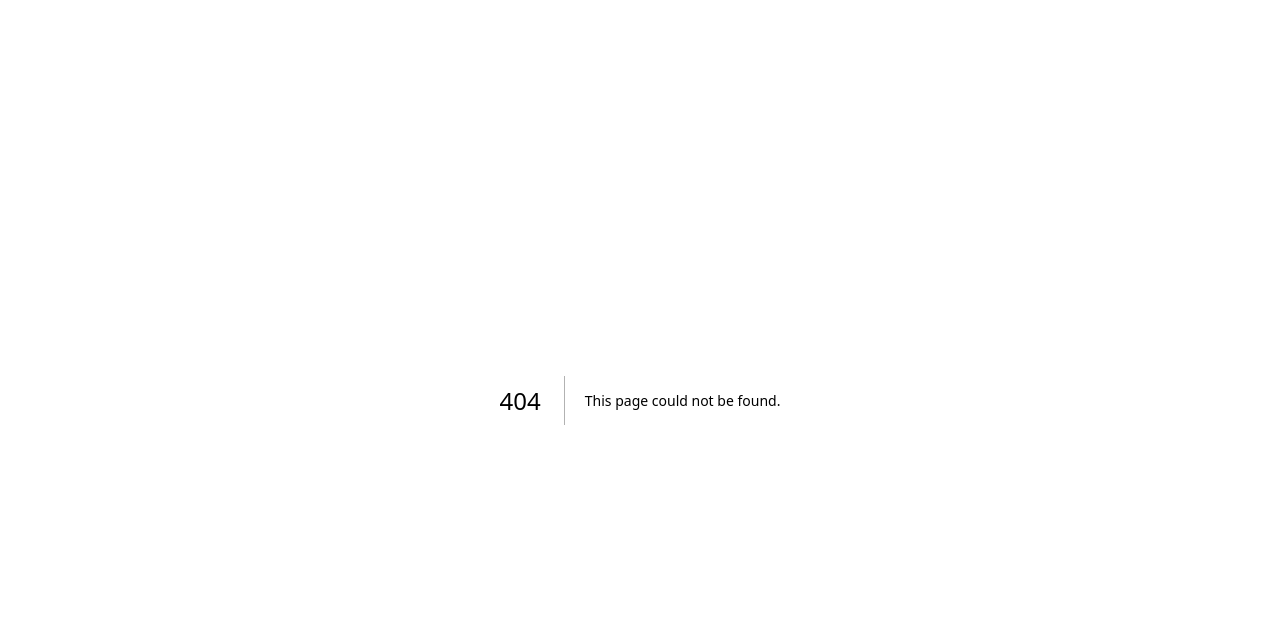
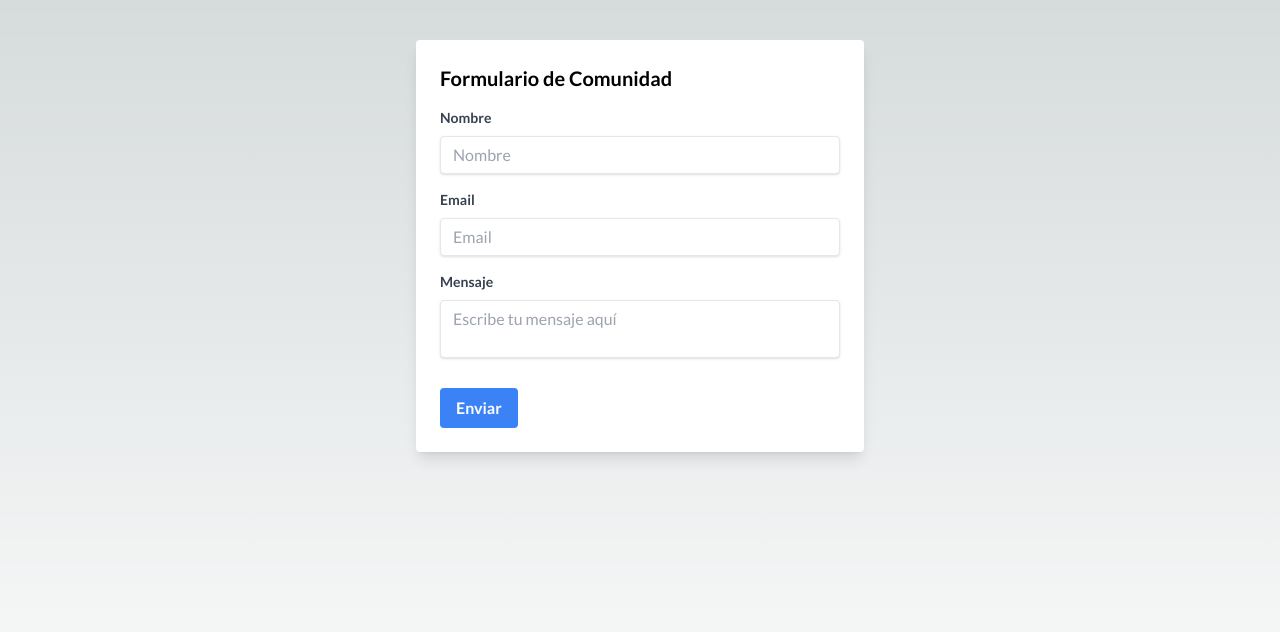
Before and after one commit to Beesketeers/LiquidLegacy2, a Next.js app: page /formulario_comunidad in a window 1280 px wide. Before the commit this address had no page. Shown: the top 632 px of the page. Built offline with nearby package versions, Linux system fonts and the light colour scheme.

Commit message:
first commit

```diff
--- a/package.json
+++ b/package.json
@@ -13,6 +13,7 @@
     "@fortawesome/free-brands-svg-icons": "^6.4.2",
     "@fortawesome/free-regular-svg-icons": "^6.4.2",
     "@fortawesome/free-solid-svg-icons": "^6.4.2",
+    "animate.css": "^4.1.1",
     "next": "13.5.4",
     "react": "^18",
     "react-dom": "^18"
--- /dev/null
+++ b/src/app/components/AboutView.js
@@ -0,0 +1,11 @@
+import React from 'react'
+
+const aboutView = () => {
+  return (
+    <div className=' py-4 w-full break-words'>
+        La presa "El papalote" es un cuerpo de agua Lorem ipsum dlkldkdlekdlkel kdldklk l kl klkdelkdlk l lk lkl k0eo o epeoeipei iopeio ipeo o ipsm esoeopeopfieofipeoffeofeopfepfiepoeofeofieopfioepfeofieofeiofepofeiof diodieo o io oioi oioioioi ioioioioiooippoiopioiooppppiiioiopopoop
+    </div>
+  )
+}
+
+export default aboutView
--- /dev/null
+++ b/src/app/components/ContributionView.js
@@ -0,0 +1,9 @@
+import React from 'react'
+
+const contributionView = () => {
+  return (
+    <div>contributionView</div>
+  )
+}
+
+export default contributionView
--- /dev/null
+++ b/src/app/components/SpeciesView.js
@@ -0,0 +1,17 @@
+import React from 'react'
+
+const speciesView = () => {
+  return (
+    <div className='py-2 w-full flex'>
+        <div>
+            <img className='aspect-square w-12' src='https://upload.wikimedia.org/wikipedia/commons/thumb/1/10/Tursiops_truncatus_01.jpg/375px-Tursiops_truncatus_01.jpg' ></img>
+        </div>
+        <div className='ml-6 h-8 break-words'>
+            <h3>Delfin</h3>
+            yooooooooooooooo
+        </div>
+    </div>
+  )
+}
+
+export default speciesView
--- /dev/null
+++ b/src/app/formulario_comunidad/page.js
@@ -0,0 +1,82 @@
+"use client"
+import React, { useState } from 'react';
+
+const FormularioComunidad = () => {
+  const [formData, setFormData] = useState({
+    nombre: '',
+    email: '',
+    mensaje: '',
+  });
+
+  const handleChange = (e) => {
+    const { name, value } = e.target;
+    setFormData({
+      ...formData,
+      [name]: value,
+    });
+  };
+
+  const handleSubmit = (e) => {
+    e.preventDefault();
+    console.log(formData);
+  };
+
+  return (
+    <div className="  max-w-md mx-auto mt-10 p-6 bg-white rounded shadow-lg">
+      <h2 className="text-xl mb-4 font-bold">Formulario de Comunidad</h2>
+      <form onSubmit={handleSubmit}>
+        <div className="mb-4">
+          <label className="block text-gray-700 text-sm font-bold mb-2" htmlFor="nombre">
+            Nombre
+          </label>
+          <input
+            className="shadow appearance-none border rounded w-full py-2 px-3 text-gray-700 leading-tight focus:outline-none focus:shadow-outline"
+            id="nombre"
+            type="text"
+            placeholder="Nombre"
+            name="nombre"
+            value={formData.nombre}
+            onChange={handleChange}
+          />
+        </div>
+        <div className="mb-4">
+          <label className="block text-gray-700 text-sm font-bold mb-2" htmlFor="email">
+            Email
+          </label>
+          <input
+            className="shadow appearance-none border rounded w-full py-2 px-3 text-gray-700 leading-tight focus:outline-none focus:shadow-outline"
+            id="email"
+            type="email"
+            placeholder="Email"
+            name="email"
+            value={formData.email}
+            onChange={handleChange}
+          />
+        </div>
+        <div className="mb-6">
+          <label className="block text-gray-700 text-sm font-bold mb-2" htmlFor="mensaje">
+            Mensaje
+          </label>
+          <textarea
+            className="resize-none shadow appearance-none border rounded w-full py-2 px-3 text-gray-700 leading-tight focus:outline-none focus:shadow-outline"
+            id="mensaje"
+            placeholder="Escribe tu mensaje aquí"
+            name="mensaje"
+            value={formData.mensaje}
+            onChange={handleChange}
+          />
+        </div>
+        <div className="flex items-center justify-between">
+          <button
+            className="bg-blue-500 hover:bg-blue-700 text-white font-bold py-2 px-4 rounded focus:outline-none focus:shadow-outline"
+            type="submit"
+          >
+            Enviar
+          </button>
+        </div>
+      </form>
+    </div>
+  );
+};
+
+export default FormularioComunidad;
--- a/src/app/layout.js
+++ b/src/app/layout.js
@@ -11,7 +11,7 @@ export const metadata = {
 export default function RootLayout({ children }) {
     return (
         <html lang="en">
-            <body className={lato.className}>{children}</body>
+            <body className={`${lato.className} min-h-screen`}>{children}</body>
         </html>
     );
 }
--- /dev/null
+++ b/src/app/locationview/page.js
@@ -0,0 +1,49 @@
+"use client"
+import React, { useState } from 'react';
+import AboutView from '../components/AboutView';
+import SpeciesView from '../components/SpeciesView';
+import ContributionView from '../components/ContributionView';
+
+const LocationView = () =>{
+    const [selectView, setSelectView] = useState('about');
+
+    const handleButtonClick = (button) => {
+        setSelectView(button);
+    }
+
+    return (
+        <div className='max-w-md bg-white border border-[#00000073] shadow-lg rounded-xl'>
+
+            <img className='w-full rounded-t-xl' src="https://www.notion.so/image/https%3A%2F%2Fprod-files-secure.s3.us-west-2.amazonaws.com%2F3167db28-8744-4096-9d14-233ab6f29bbf%2F15895442-8077-4a77-bc0a-cd44d1375fde%2Fruinas.png?table=block&id=c1e1a04a-4345-44d6-bf94-e7097ad09bb6&spaceId=3167db28-8744-4096-9d14-233ab6f29bbf&width=1830&userId=df0cd599-25e0-439a-86ed-25e61375f699&cache=v2" alt="" />
+
+            <div className='py-8 px-12 min-h-fit'>
+                <h2 className='text-2xl font-bold mb-2'>Presa "El Palote"</h2>
+                <h3 className='text-xl mb-4 text-[#A7A7A7]'>León, Guanajuato Mex</h3>
+
+                <div className='flex gap-4 mx-auto py-2'>
+                    <button
+                        className={`rounded-full py-2 px-4 w-full border border-[#7D7D7D] ${selectView === 'about' ? "bg-[#3F9F7F]": "bg-[#FFFAFF]" }`}
+                        onClick={() => handleButtonClick('about')}
+                    >
+                        About
+                    </button>
+                    <button
+                        className={`rounded-full py-2 px-4 w-full border border-[#7D7D7D] ${selectView === 'species' ? "bg-[#3F9F7F]": "bg-[#FFFAFF]"}`}
+                        onClick={() => handleButtonClick('species')}
+                    >
+                        Species
+                    </button>
+                    <button
+                        className={`rounded-full py-2 px-4 w-full border border-[#7D7D7D] ${selectView === 'contribution' ? "bg-[#3F9F7F]": "bg-[#FFFAFF]"}`}
+                        onClick={() => handleButtonClick('contribution')}
+                    >
+                        Contribution
+                    </button>
+                </div>
+                {selectView === 'about' ? <AboutView/> : selectView === 'species' ? <SpeciesView/> : <ContributionView/>}
+            </div>
+        </div>
+    );
+};
+
+export default LocationView
```
Also changed, not shown: 1 other file (tests, documents, lock files or other folders).
